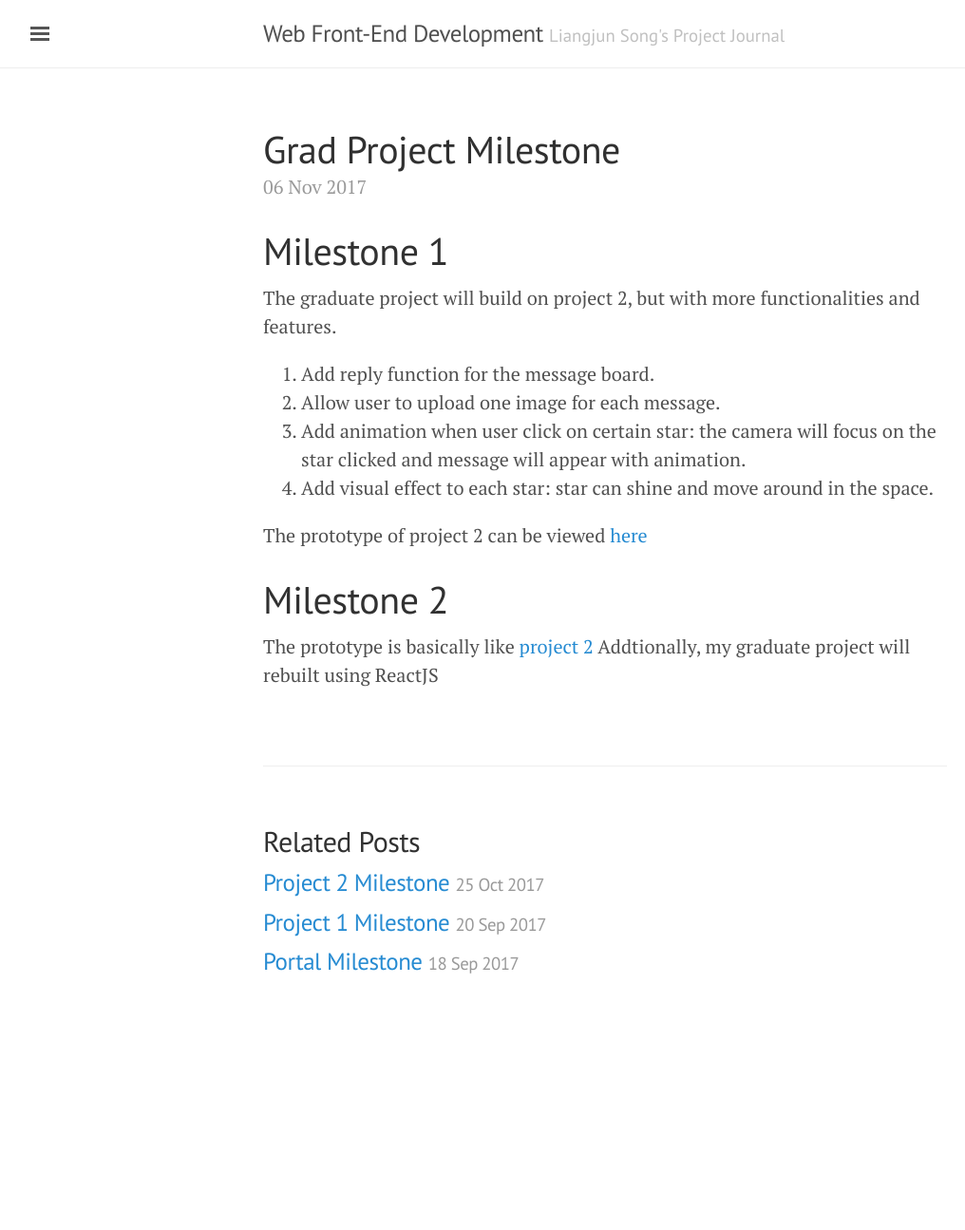
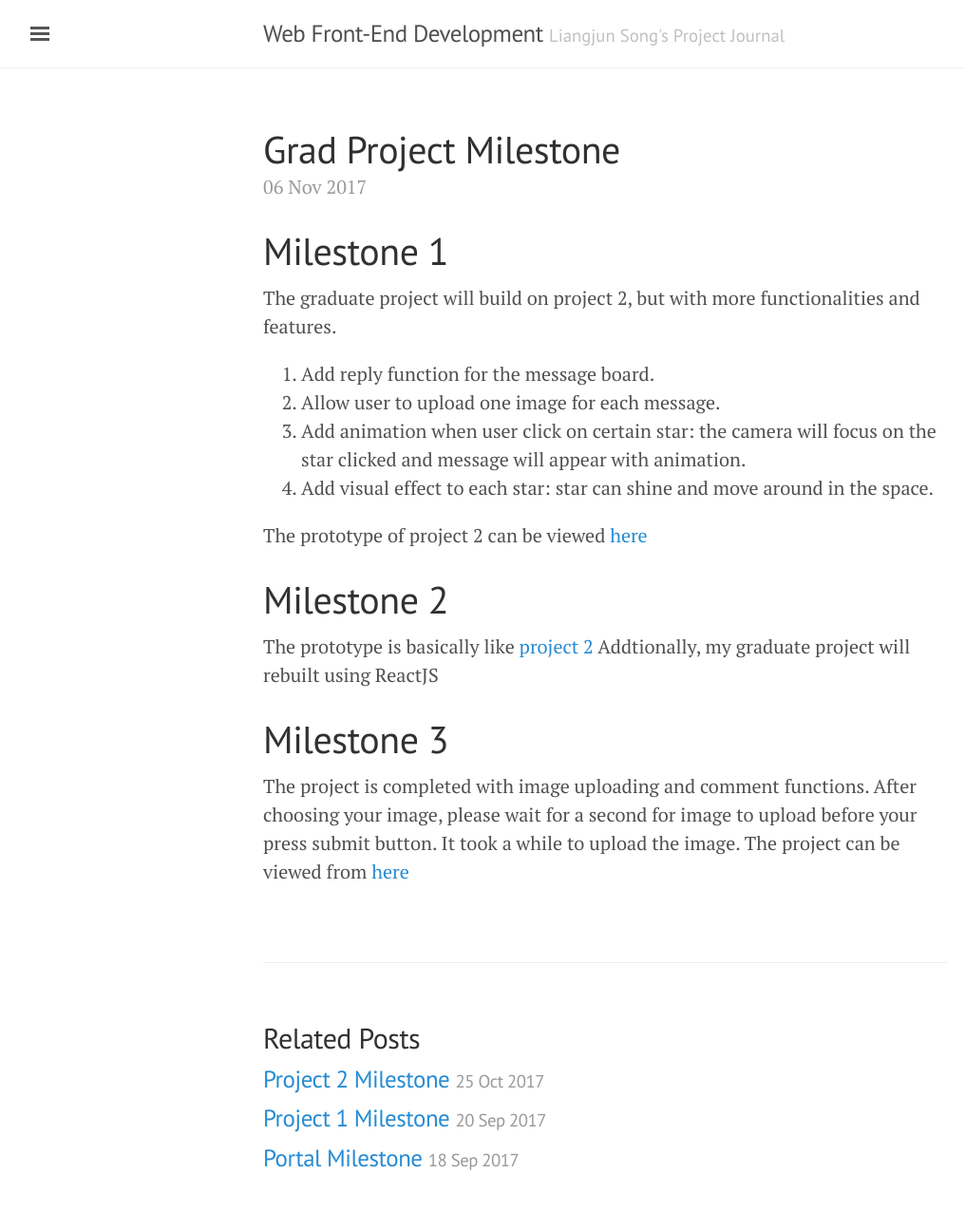
Before and after one commit to LiangjunSong/liangjunsong.github.io, a Jekyll site: the page built from _posts/2017-11-6-grad-project-milestone.md, in a window 1280 px wide. Shown: the whole page at 95% size, without its empty margins (3-1019 px from the left). Built offline with Jekyll 4.4.1, drawn with Linux system fonts in a browser that asks for light colours; before the commit the page ends 1088 px from its top, so only the background shows below that.

Commit message:
Grad Project

```diff
--- a/_posts/2017-11-6-grad-project-milestone.md
+++ b/_posts/2017-11-6-grad-project-milestone.md
@@ -16,3 +16,6 @@ The prototype of project 2 can be viewed [here](http://creative.colorado.edu/~li
 # Milestone 2
 The prototype is basically like [project 2](http://creative.colorado.edu/~liso9349/fwd/project2/project2.html)
 Addtionally, my graduate project will rebuilt using ReactJS
+
+# Milestone 3
+The project is completed with image uploading and comment functions. After choosing your image, please wait for a second for image to upload before your press submit button. It took a while to upload the image. The project can be viewed from [here](http://creative.colorado.edu/~liso9349/fwd/gradproject/project2.html)
```
